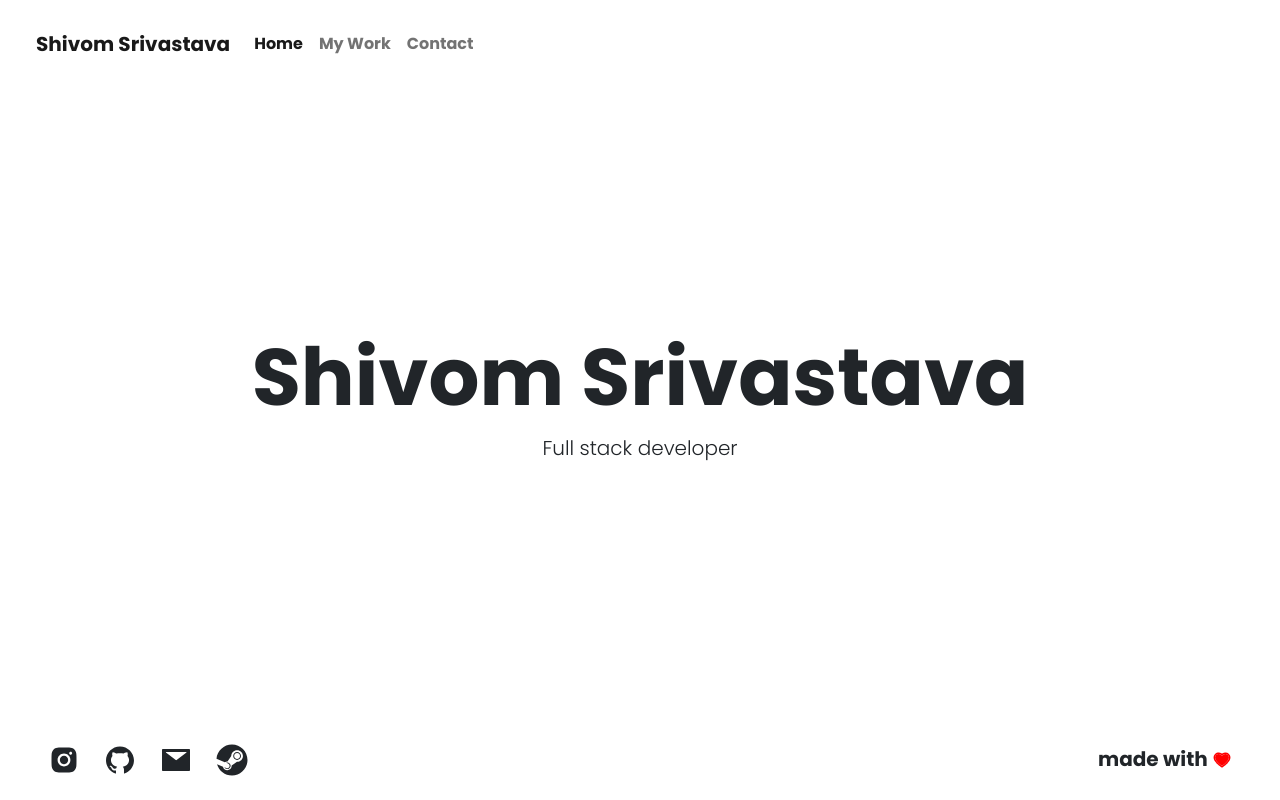
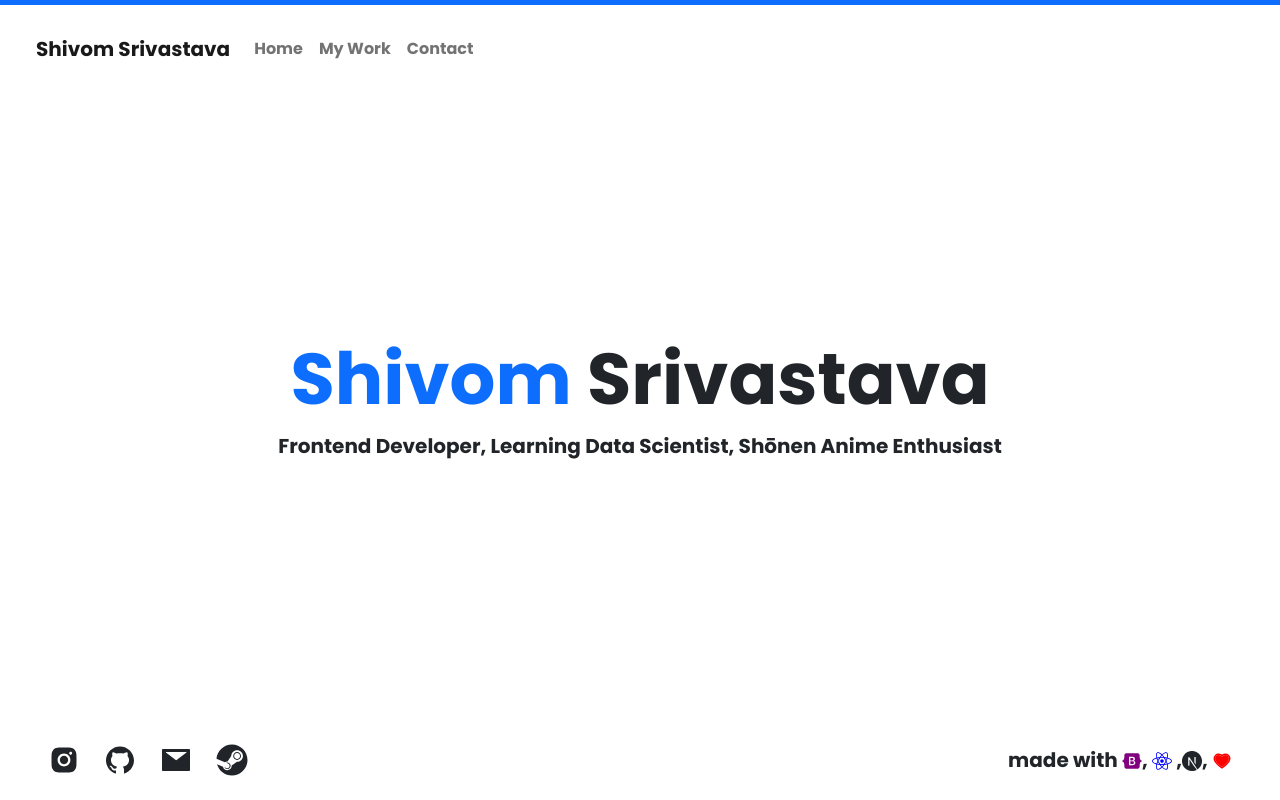
Before and after one commit to Guchii/me, a Next.js app: page / in a window 1280 px wide. Built offline with nearby package versions, Linux system fonts and the light colour scheme.

Commit message:
better footer + fixes

```diff
--- a/components/Footer.js
+++ b/components/Footer.js
@@ -1,17 +1,27 @@
-import {AiTwotoneHeart, AiFillGithub, AiFillInstagram, AiFillMail} from 'react-icons/ai'
-import {FaSteam} from 'react-icons/fa'
+import {
+    AiTwotoneHeart,
+    AiFillGithub,
+    AiFillInstagram,
+    AiFillMail,
+} from "react-icons/ai";
+import { FaSteam, FaBootstrap, FaReact } from "react-icons/fa";
+import { SiNextdotjs } from "react-icons/si";
 const Footer = () => {
     return (
-        <div className="container-fluid d-flex flex-column flex-lg-row align-content-center justify-content-between px-5 py-4 flex-wrap text-center">
-            <div className="d-flex justify-content-between fs-2 footer__icons">
-                <AiFillInstagram/>
-                <AiFillGithub/>
-                <AiFillMail/>
-                <FaSteam/>
+        <div className="container-fluid d-flex flex-column justify-content-center align-items-center flex-lg-row justify-content-lg-between  px-5 py-4 text-center">
+            <div className="d-flex justify-content-between fs-2 footer__icons mb-2 mb-lg-0">
+                <AiFillInstagram />
+                <AiFillGithub />
+                <AiFillMail />
+                <FaSteam />
             </div>
-            <span className="fs-5">made with <AiTwotoneHeart color="red"/> </span>
+            <span className="fs-5">
+                made with <FaBootstrap color="purple" />,{" "}
+                <FaReact color="blue" /> ,
+                <SiNextdotjs />, <AiTwotoneHeart color="red" />
+            </span>
         </div>
-    )
-}
+    );
+};
 
-export default Footer
+export default Footer;
--- a/components/Header.js
+++ b/components/Header.js
@@ -1,10 +1,11 @@
+import { MdOutlineSegment } from "react-icons/md";
+import Link from "next/link";
 const Header = () => {
     return (
-        <nav className="navbar navbar-expand-lg navbar-light bg-white p-4">
+        <nav className="navbar navbar-expand-lg navbar-light bg-white p-4 border-top border-5 border-primary">
             <div className="container-fluid">
-                <a className="navbar-brand" href="#">
-                    Shivom Srivastava
-                </a>
+                <a className="navbar-brand"
+                >Shivom Srivastava</a>
                 <button
                     className="navbar-toggler"
                     type="button"
@@ -14,28 +15,25 @@ const Header = () => {
                     aria-expanded="false"
                     aria-label="Toggle navigation"
                 >
-                    <span className="navbar-toggler-icon"></span>
+                    {/* <span className="navbar-toggler-icon"></span> */}
+                    <MdOutlineSegment />
                 </button>
                 <div className="collapse navbar-collapse" id="navbarNav">
                     <ul className="navbar-nav">
                         <li className="nav-item">
-                            <a
-                                className="nav-link active"
-                                aria-current="page"
-                                href="#"
-                            >
-                                Home
-                            </a>
+                            <Link href="/">
+                                <a className="nav-link">Home</a>
+                            </Link>
                         </li>
                         <li className="nav-item">
-                            <a className="nav-link" href="#">
-                                My Work
-                            </a>
+                            <Link href="/work">
+                                <a className="nav-link">My Work</a>
+                            </Link>
                         </li>
                         <li className="nav-item">
-                            <a className="nav-link" href="#">
-                                Contact
-                            </a>
+                            <Link href="/contact">
+                                <a className="nav-link">Contact</a>
+                            </Link>
                         </li>
                     </ul>
                 </div>
--- a/components/Layout.js
+++ b/components/Layout.js
@@ -6,6 +6,7 @@ const Layout = ({ children }) => {
             <Header />
             {children}
             <Footer />
+
         </div>
     );
 };
--- a/package.json
+++ b/package.json
@@ -3,13 +3,14 @@
   "private": true,
   "scripts": {
     "dev": "next dev",
-    "build": "next build",
+    "build": "next build && next export",
     "start": "next start",
     "lint": "next lint"
   },
   "dependencies": {
     "@popperjs/core": "^2.10.2",
     "bootstrap": "^5.1.3",
+    "classnames": "^2.3.1",
     "next": "12.0.2",
     "react": "17.0.2",
     "react-dom": "17.0.2",
--- a/pages/index.js
+++ b/pages/index.js
@@ -1,10 +1,21 @@
+import Head from "next/head";
 export default function Home() {
     return (
-        <div>
-            <div className="d-flex flex-column justify-content-center align-items-center">
-                <h1 className="display-1 fw-bold">Shivom Srivastava</h1>
-                <p className="lead">Full stack developer</p>
+        <div className="container-fluid">
+            <div className="d-flex flex-column justify-content-center align-items-center text-center">
+                <h1 className="display-2 fw-bold"
+
+                >
+                    <span className="text-primary">Shivom</span> Srivastava
+                </h1>
+                <p className="lead fw-bolder">
+                    Frontend Developer, Learning Data Scientist, Shōnen Anime
+                    Enthusiast
+                </p>
             </div>
+            <Head>
+                <title>Shivom Srivastava | Home</title>
+            </Head>
         </div>
     );
 }
--- a/styles/globals.scss
+++ b/styles/globals.scss
@@ -1,5 +1,4 @@
 @import url('https://fonts.googleapis.com/css2?family=Poppins:ital,wght@0,300;0,400;0,500;0,600;0,700;1,300;1,400;1,500;1,600&display=swap');
-
 @import '../node_modules/bootstrap/scss/bootstrap';
 
 
```
Also changed, not shown: pages/contact.js (added, +16 -0 lines), pages/work.js (added, +14 -0 lines), 1 other file (tests, documents, lock files or other folders).
